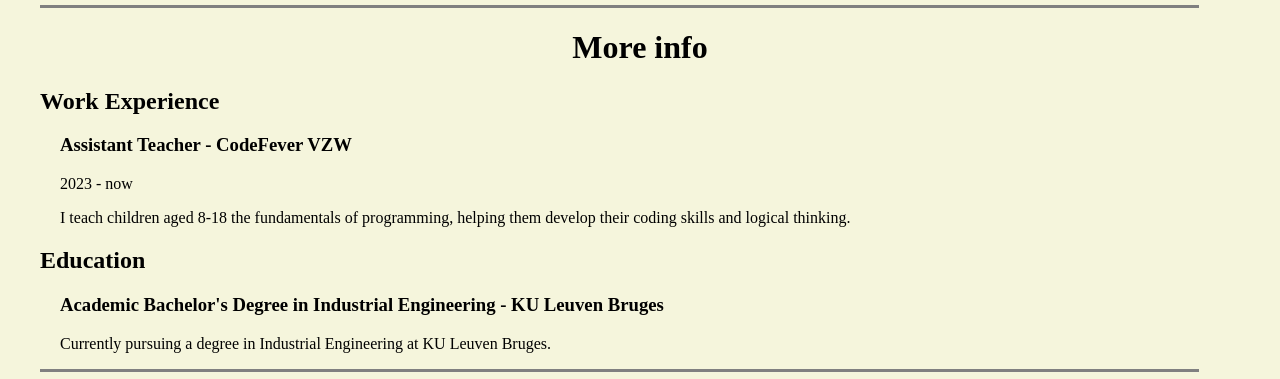
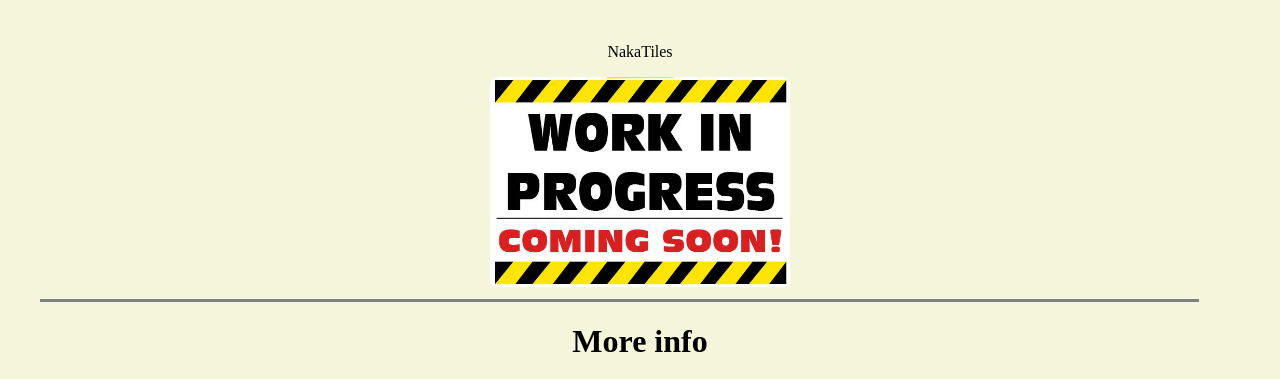
Before and after one commit to CasperVBS/CasperVBS.github.io, a plain HTML site: page main.html in a window 1280 px wide. Shown: the part 745-1124 px from the top of the page. Drawn offline with Linux system fonts and the light colour scheme.

Commit message:
comming soon

```diff
--- a/main.html
+++ b/main.html
@@ -45,6 +45,10 @@
                 <p>alarm_clock (september 2026)</p>
                 <a href="html/alarm_clock.html"><img src="imgs/alarm_clock/alarm_clock.png" alt="alarm_clock"></a>
             </div>
+            <div>
+                <p>NakaTiles</p>
+                <a href=""><img src="imgs/soon.png" alt="NakaTiles"></a>
+            </div>
         </div>
         <hr class="line">
         <h1 class="center">More info</h1>
```
Also changed, not shown: imgs/soon.png (added).
